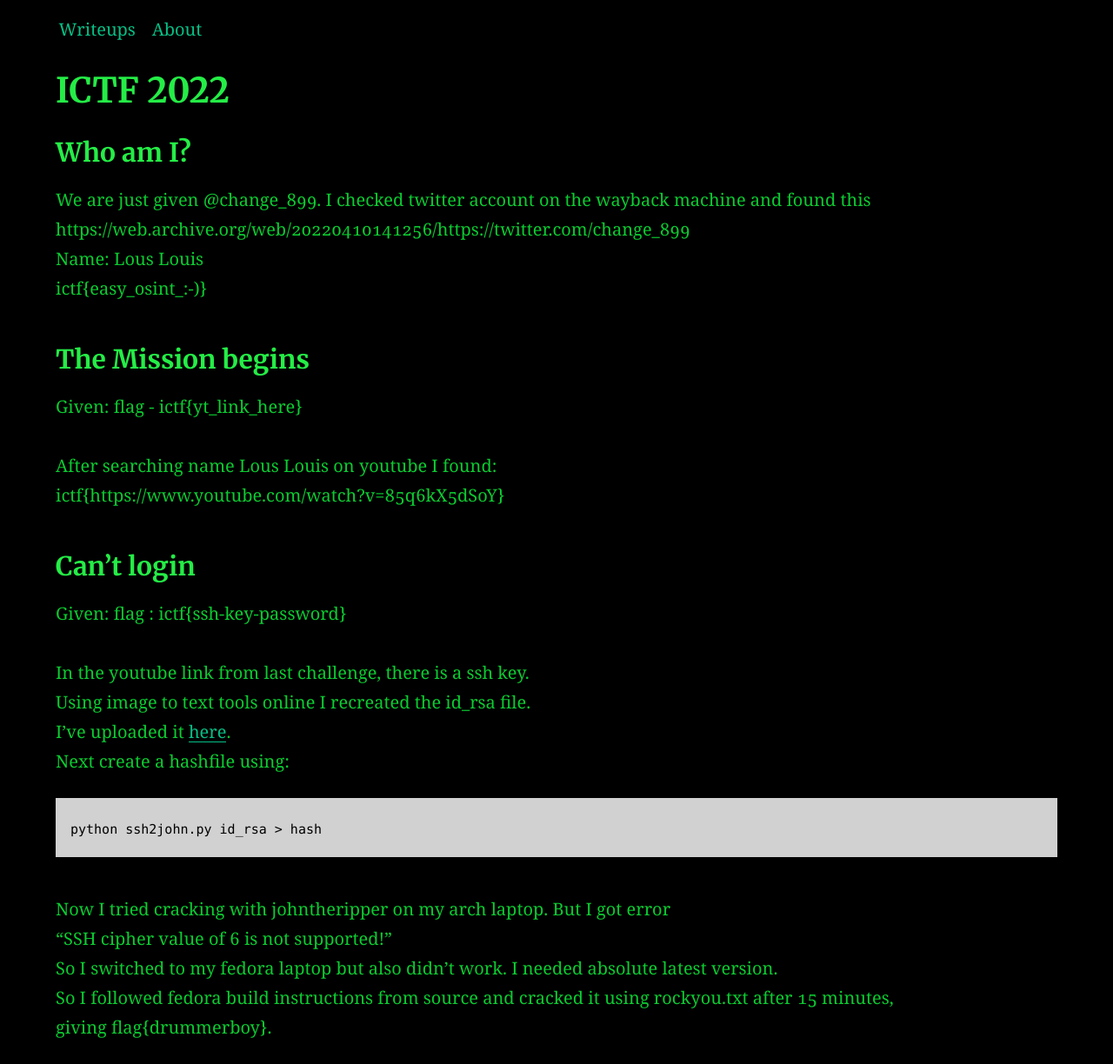
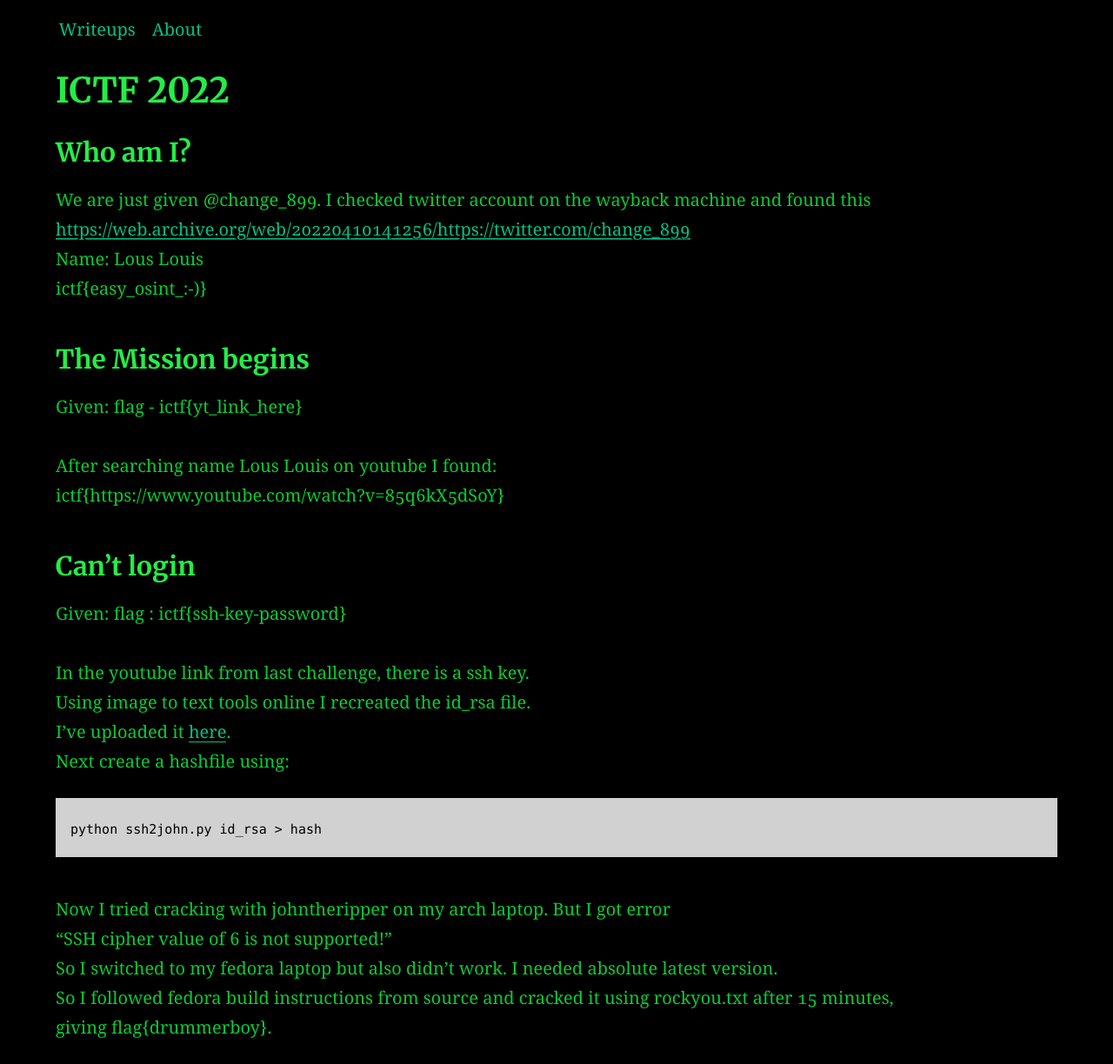
Before and after one commit to AC01010/Connor-McCartney.github.io, a Jekyll site: the page built from _posts/2012-12-26-incognito-ctf-2022.md, in a window 1280 px wide. Shown: the whole page at 87% size. Built offline with Jekyll 4.4.1, drawn with Linux system fonts in a browser that asks for light colours.

Commit message:
Update 2012-12-26-incognito-ctf-2022.md

```diff
--- a/_posts/2012-12-26-incognito-ctf-2022.md
+++ b/_posts/2012-12-26-incognito-ctf-2022.md
@@ -10,7 +10,7 @@ excerpt: |
 ### Who am I?
 
 We are just given @change_899. I checked twitter account on the wayback machine and found this <br>
-https://web.archive.org/web/20220410141256/https://twitter.com/change_899 <br>
+<https://web.archive.org/web/20220410141256/https://twitter.com/change_899> <br>
 Name: Lous Louis <br>
 ictf{easy_osint_:-)}
 
```
